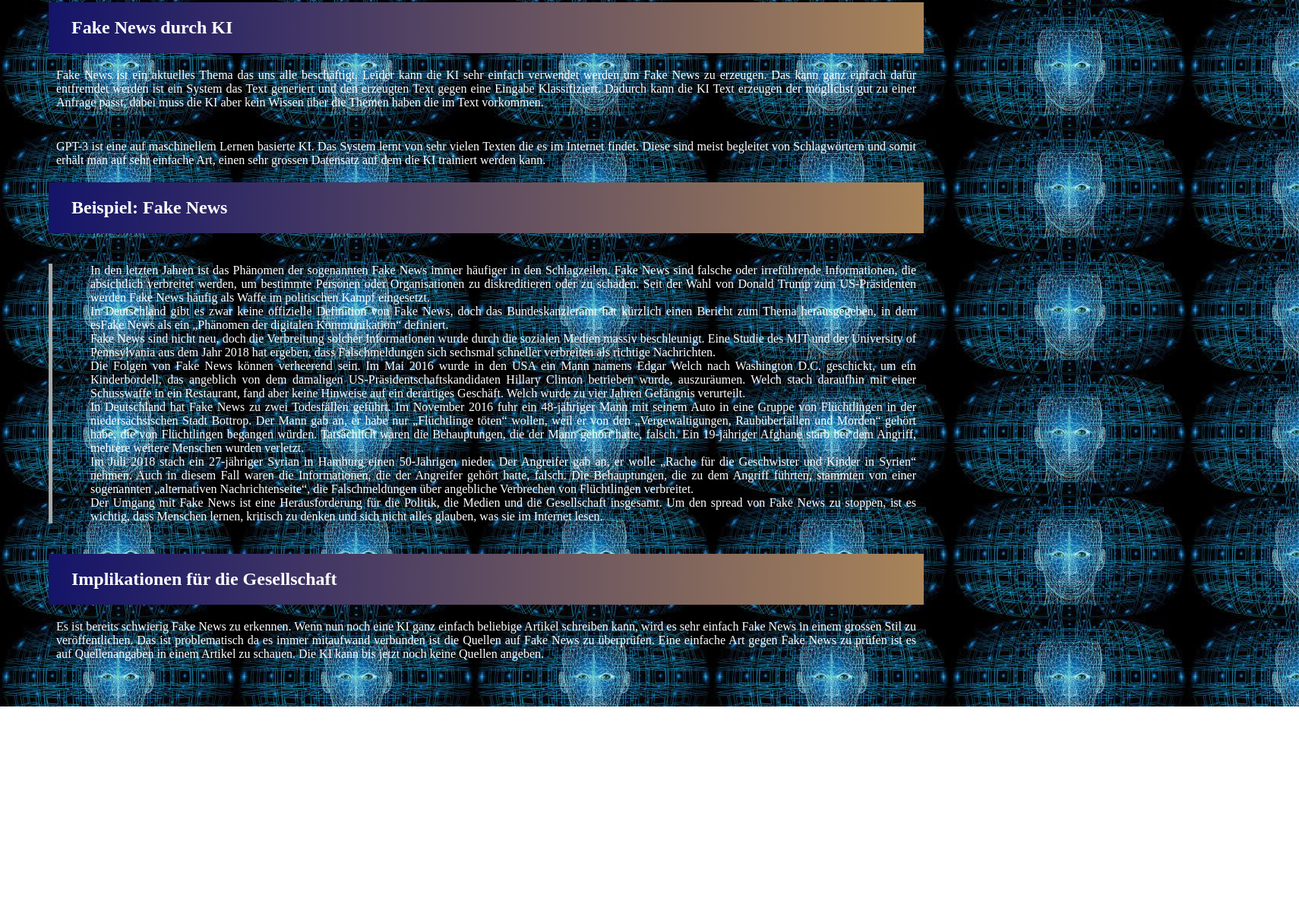
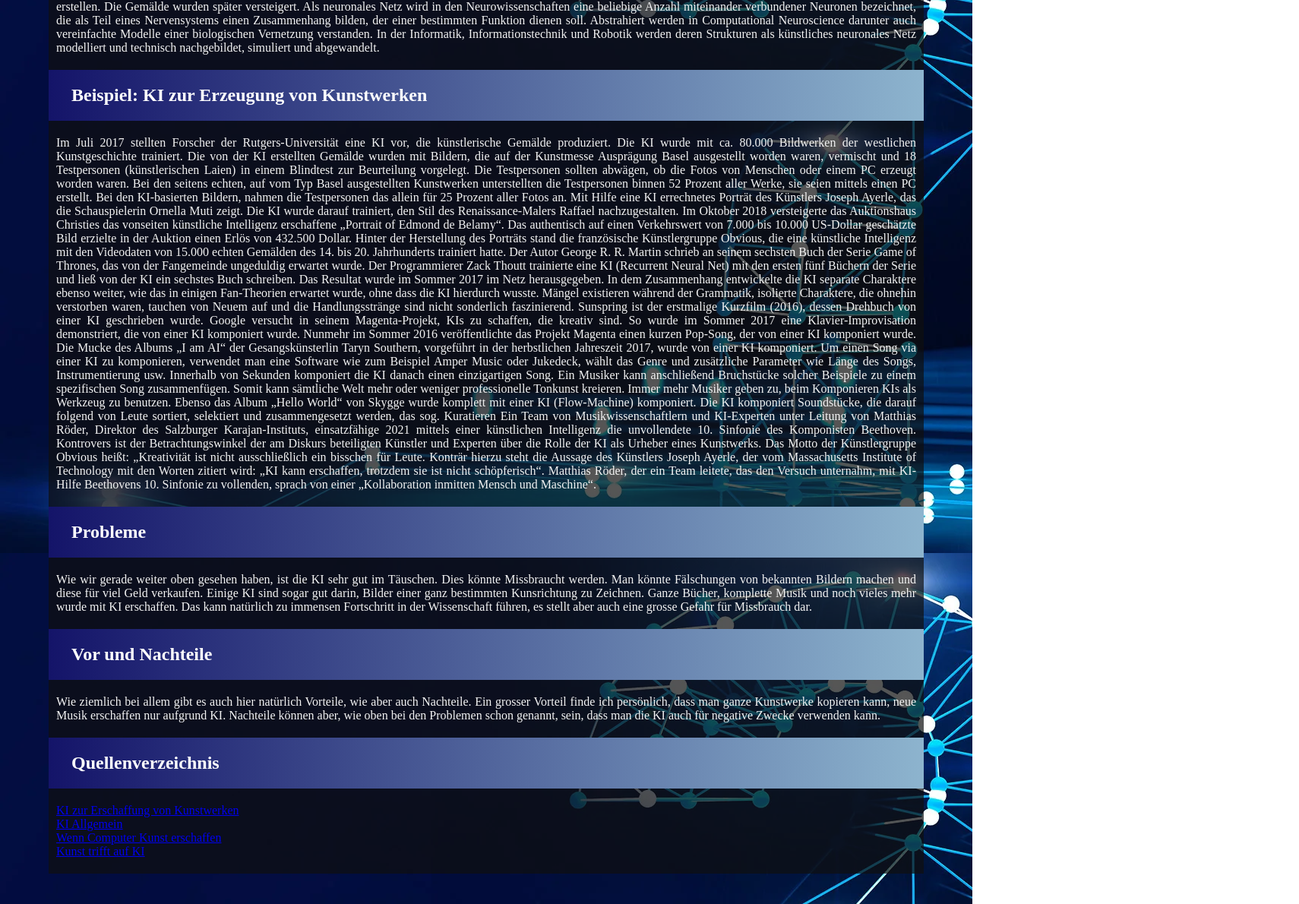
Before and after one commit to cedricgeissmann/ki-blog-2022-2mz, a plain HTML site: page index.html in a window 1280 px wide. Shown: the part 312-1502 px from the top of the page at 76% size, 1710 px wide, since content can reach past the window. Before the commit the page ends 1242 px from the top, so only its background shows below. Drawn offline with Linux system fonts and the light colour scheme.

Commit message:
fast fertig

```diff
--- a/index.html
+++ b/index.html
@@ -8,111 +8,103 @@
     </head>
     <body>
         <main class="container">
-            <h1>Künstliche Intelligenz https://de.wikipedia.org/wiki/K%C3%BCnstliche_Intelligenz#KI_bei_T%C3%B6tungsmaschinen_und_Kriegswaffen</h1>
+            <h1>Künstliche Intelligenz</h1>
 
             <section>
                 <h2>KI zur Erzeugung von Kunstwerken</h2>
                 <p>
-                    Forscher aus Tübingen haben neuronale Netze dazu verwendet, ein vorgegebenes Foto im Stil eines berühmten Künstlers zu malen z. B. Van Gogh oder Edvard Munch. Forscher bei Google haben neuronale Netze darauf trainiert, aus einer Art weißem Rauschen Bilder im Stil von Van Gogh und anderen Künstlern zu produzieren. Die Bilder wurden später auf einer Auktion versteigert.
+                    Künstliche Intelligenz (KI) ist ein Teilgebiet der Informatik, das sich mit der Automatisierung von intelligentem Verhalten und maschinellem Lernen beschäftigt. Dieser Begriff ist schwer zu definieren, da ihm eine genaue Definition von „Intelligenz“ fehlt. Es wird jedoch in Forschung und Entwicklung eingesetzt.
+                    Künstliche Intelligenz bezeichnet allgemein den Versuch, bestimmte menschliche Entscheidungsstrukturen nachzubilden, z.B. einen Computer, der so gebaut und programmiert ist, dass er relativ selbstständig Probleme lösen kann. Meist wird aber auch von mimetischer Intelligenz gesprochen, bei der „intelligentes Verhalten“ durch meist einfache Algorithmen simuliert wird, z.B. ein Computergegner in einem Spiel.
+                    Tübinger Forscher nutzten ein neuronales Netz, um ein bestimmtes Bild im Stil eines berühmten Künstlers zu malen, zum Beispiel B. Van Gogh oder Edvard Munch. Google-Forscher trainierten ein neuronales Netzwerk, um Bilder im Stil von Van Gogh und anderen Künstlern aus einer Art weißem Rauschen zu erstellen. Die Gemälde wurden später versteigert.
+                    Als neuronales Netz wird in den Neurowissenschaften eine beliebige Anzahl miteinander verbundener Neuronen bezeichnet, die als Teil eines Nervensystems einen Zusammenhang bilden, der einer bestimmten Funktion dienen soll. Abstrahiert werden in Computational Neuroscience darunter auch vereinfachte Modelle einer biologischen Vernetzung verstanden.
+                    In der Informatik, Informationstechnik und Robotik werden deren Strukturen als künstliches neuronales Netz modelliert und technisch nachgebildet, simuliert und abgewandelt.
+
+
                 </p>
             </section>
 
             <section>
-                <h2>Fake News durch KI</h2>
+                <h2>Beispiel: KI zur Erzeugung von Kunstwerken</h2>
                 <p>
-                    Fake News ist ein aktuelles Thema das uns alle beschäftigt.
-                    Leider kann die KI sehr einfach verwendet werden um Fake
-                    News zu erzeugen. Das kann ganz einfach dafür entfremdet werden ist ein
-                    System das Text generiert und den erzeugten Text gegen eine
-                    Eingabe Klassifiziert. Dadurch kann die KI Text erzeugen
-                    der möglichst gut zu einer Anfrage passt, dabei muss die KI
-                    aber kein Wissen über die Themen haben die im Text
-                    vorkommen.
-                </p>
-                <p>
-                    GPT-3 ist eine auf maschinellem Lernen basierte KI. Das
-                    System lernt von sehr vielen Texten die es im Internet
-                    findet. Diese sind meist begleitet von Schlagwörtern und
-                    somit erhält man auf sehr einfache Art, einen sehr grossen
-                    Datensatz auf dem die KI trainiert werden kann.
+                    Im Juli 2017 stellten Forscher der Rutgers-Universität eine KI vor,
+                    die künstlerische Gemälde produziert. Die KI wurde mit ca. 80.000
+                    Bildwerken der westlichen Kunstgeschichte trainiert. Die von der
+                    KI erstellten Gemälde wurden mit Bildern, die auf der Kunstmesse
+                    Ausprägung Basel ausgestellt worden waren, vermischt und 18 Testpersonen
+                    (künstlerischen Laien) in einem Blindtest zur Beurteilung vorgelegt.
+                    Die Testpersonen sollten abwägen, ob die Fotos von Menschen
+                    oder einem PC erzeugt worden waren. Bei den seitens echten,
+                    auf vom Typ Basel ausgestellten Kunstwerken unterstellten
+                    die Testpersonen binnen 52 Prozent aller Werke, sie seien mittels
+                    einen PC erstellt. Bei den KI-basierten Bildern, nahmen die
+                    Testpersonen das allein für 25 Prozent aller Fotos an. Mit Hilfe eine KI
+                    errechnetes Porträt
+                    des Künstlers Joseph Ayerle, das die Schauspielerin Ornella Muti zeigt.
+                    Die KI
+                    wurde darauf trainiert, den Stil des Renaissance-Malers Raffael
+                    nachzugestalten.
+                    Im Oktober 2018 versteigerte das Auktionshaus Christies das vonseiten künstliche Intelligenz
+                    erschaffene „Portrait of Edmond de Belamy“. Das authentisch auf einen Verkehrswert von
+                    7.000 bis 10.000 US-Dollar geschätzte Bild erzielte in der Auktion einen Erlös von 432.500
+                    Dollar. Hinter der Herstellung des Porträts stand die französische Künstlergruppe Obvious,
+                    die eine künstliche Intelligenz mit den Videodaten von 15.000 echten Gemälden des 14. bis 20.
+                    Jahrhunderts trainiert hatte. Der Autor George R. R. Martin schrieb an seinem sechsten Buch
+                    der Serie Game of Thrones, das von der Fangemeinde ungeduldig erwartet wurde. Der Programmierer
+                    Zack Thoutt trainierte eine KI (Recurrent Neural Net) mit den ersten fünf Büchern der Serie und
+                    ließ von der KI ein sechstes Buch schreiben. Das Resultat wurde im Sommer 2017 im Netz
+                    herausgegeben. In dem Zusammenhang entwickelte die KI separate Charaktere ebenso weiter, wie das in einigen
+                    Fan-Theorien erwartet wurde, ohne dass die KI hierdurch wusste. Mängel existieren während der Grammatik,
+                    isolierte Charaktere, die ohnehin verstorben waren, tauchen von Neuem auf und die Handlungsstränge
+                    sind nicht sonderlich faszinierend. Sunspring ist der erstmalige Kurzfilm (2016), dessen Drehbuch von einer KI
+                    geschrieben wurde. Google versucht in seinem Magenta-Projekt, KIs zu schaffen, die kreativ sind.
+                    So wurde im Sommer 2017 eine Klavier-Improvisation demonstriert, die von einer KI komponiert wurde.
+                    Nunmehr im Sommer 2016 veröffentlichte das Projekt Magenta einen kurzen Pop-Song, der von einer KI
+                    komponiert wurde. Die Mucke des Albums „I am AI“ der Gesangskünsterlin Taryn Southern, vorgeführt in der herbstlichen Jahreszeit 2017,
+                    wurde von einer KI komponiert. Um einen Song via einer KI zu komponieren, verwendet man eine Software wie zum Beispiel Amper Music oder Jukedeck, wählt das Genre und zusätzliche Parameter wie Länge des Songs, Instrumentierung usw. Innerhalb von Sekunden komponiert die KI danach einen einzigartigen Song. Ein Musiker kann anschließend Bruchstücke solcher Beispiele zu einem spezifischen Song zusammenfügen. Somit kann sämtliche Welt mehr oder weniger professionelle Tonkunst kreieren. Immer mehr Musiker geben zu, beim Komponieren KIs als Werkzeug zu benutzen. Ebenso das Album „Hello World“ von Skygge wurde komplett mit einer KI (Flow-Machine) komponiert. Die KI komponiert Soundstücke, die darauf folgend von Leute sortiert, selektiert und zusammengesetzt werden, das sog. Kuratieren Ein Team von Musikwissenschaftlern und KI-Experten unter Leitung von Matthias Röder, Direktor des Salzburger Karajan-Instituts, einsatzfähige 2021 mittels einer künstlichen Intelligenz die unvollendete 10. Sinfonie des Komponisten Beethoven.
+                    Kontrovers ist der Betrachtungswinkel der am Diskurs beteiligten Künstler und Experten über die Rolle der KI
+                    als Urheber eines Kunstwerks. Das Motto der Künstlergruppe Obvious heißt: „Kreativität ist
+                    nicht ausschließlich ein bisschen für Leute. Konträr hierzu steht die Aussage des Künstlers Joseph Ayerle, der
+                    vom Massachusetts Institute of Technology mit den Worten zitiert wird: „KI kann erschaffen,
+                    trotzdem sie ist nicht schöpferisch“. Matthias Röder, der ein Team leitete, das den Versuch
+                    unternahm, mit KI-Hilfe Beethovens 10. Sinfonie zu vollenden, sprach von einer „Kollaboration
+                    inmitten Mensch und Maschine“.
+
+
+
                 </p>
             </section>
             <section>
-                <h2>Beispiel: Fake News</h2>
+                <h2>Probleme</h2>
                 <p>
-                <div class="cite">
-                    In den letzten Jahren ist das Phänomen der sogenannten Fake
-                    News immer häufiger in den Schlagzeilen. Fake News sind
-                    falsche oder irreführende Informationen, die absichtlich
-                    verbreitet werden, um bestimmte Personen oder
-                    Organisationen zu diskreditieren oder zu schaden. Seit der
-                    Wahl von Donald Trump zum US-Präsidenten werden Fake News
-                    häufig als Waffe im politischen Kampf eingesetzt.
-                    <br>
-                    In Deutschland gibt es zwar keine offizielle Definition von
-                    Fake News, doch das Bundeskanzleramt hat kürzlich einen
-                    Bericht zum Thema herausgegeben, in dem esFake News als ein
-                    „Phänomen der digitalen Kommunikation“ definiert.
-                    <br>
-                    Fake News sind nicht neu, doch die Verbreitung solcher
-                    Informationen wurde durch die sozialen Medien massiv
-                    beschleunigt. Eine Studie des MIT und der University of
-                    Pennsylvania aus dem Jahr 2018 hat ergeben, dass
-                    Falschmeldungen sich sechsmal schneller verbreiten als
-                    richtige Nachrichten.
-                    <br>
 
-                    Die Folgen von Fake News können verheerend sein. Im Mai
-                    2016 wurde in den USA ein Mann namens Edgar Welch nach
-                    Washington D.C. geschickt, um ein Kinderbordell, das
-                    angeblich von dem damaligen US-Präsidentschaftskandidaten
-                    Hillary Clinton betrieben wurde, auszuräumen. Welch stach
-                    daraufhin mit einer Schusswaffe in ein Restaurant, fand
-                    aber keine Hinweise auf ein derartiges Geschäft. Welch
-                    wurde zu vier Jahren Gefängnis verurteilt.
-                    <br>
-
-                    In Deutschland hat Fake News zu zwei Todesfällen geführt.
-                    Im November 2016 fuhr ein 48-jähriger Mann mit seinem Auto
-                    in eine Gruppe von Flüchtlingen in der niedersächsischen
-                    Stadt Bottrop. Der Mann gab an, er habe nur „Flüchtlinge
-                    töten“ wollen, weil er von den „Vergewaltigungen,
-                    Raubüberfällen und Morden“ gehört habe, die von
-                    Flüchtlingen begangen würden. Tatsächlich waren die
-                    Behauptungen, die der Mann gehört hatte, falsch. Ein
-                    19-jähriger Afghane starb bei dem Angriff, mehrere weitere
-                    Menschen wurden verletzt.
-                    <br>
-
-                    Im Juli 2018 stach ein 27-jähriger Syrian in Hamburg einen
-                    50-Jährigen nieder. Der Angreifer gab an, er wolle „Rache
-                    für die Geschwister und Kinder in Syrien“ nehmen. Auch in
-                    diesem Fall waren die Informationen, die der Angreifer
-                    gehört hatte, falsch. Die Behauptungen, die zu dem Angriff
-                    führten, stammten von einer sogenannten „alternativen
-                    Nachrichtenseite“, die Falschmeldungen über angebliche
-                    Verbrechen von Flüchtlingen verbreitet.
-                    <br>
-
-                    Der Umgang mit Fake News ist eine Herausforderung für die
-                    Politik, die Medien und die Gesellschaft insgesamt. Um den
-                    spread von Fake News zu stoppen, ist es wichtig, dass
-                    Menschen lernen, kritisch zu denken und sich nicht alles
-                    glauben, was sie im Internet lesen.
-                </div>
+                    Wie wir gerade weiter oben gesehen haben, ist die KI sehr gut im Täuschen.
+                    Dies könnte Missbraucht werden. Man könnte Fälschungen von bekannten Bildern machen und
+                    diese für viel Geld verkaufen. Einige KI sind sogar gut darin, Bilder einer ganz bestimmten
+                    Kunsrichtung zu Zeichnen. Ganze Bücher, komplette Musik und noch vieles mehr wurde mit KI
+                    erschaffen. Das kann natürlich zu immensen Fortschritt in der Wissenschaft führen, es stellt
+                    aber auch eine grosse Gefahr für Missbrauch dar.
                 </p>
             </section>
             <section>
-                <h2>Implikationen für die Gesellschaft</h2>
+                <h2>Vor und Nachteile</h2>
                 <p>
-                    Es ist bereits schwierig Fake News zu erkennen. Wenn nun
-                    noch eine KI ganz einfach beliebige Artikel schreiben kann,
-                    wird es sehr einfach Fake News in einem grossen Stil zu
-                    veröffentlichen. Das ist problematisch da es immer
-                    mitaufwand verbunden ist die Quellen auf Fake News zu
-                    überprüfen. Eine einfache Art gegen Fake News zu prüfen ist
-                    es auf Quellenangaben in einem Artikel zu schauen. Die KI
-                    kann bis jetzt noch keine Quellen angeben.
+                    Wie ziemlich bei allem gibt es auch hier natürlich Vorteile, wie aber auch Nachteile.
+                    Ein grosser Vorteil finde ich persönlich, dass man ganze Kunstwerke kopieren kann, neue Musik
+                    erschaffen nur aufgrund KI. Nachteile können aber, wie oben bei den Problemen schon
+                    genannt, sein, dass man die KI auch für negative Zwecke verwenden kann.
+
+                </p>
+            </section>
+            <section>
+                <h2>Quellenverzeichnis</h2>
+                <p>
+                <a href="https://de.wikipedia.org/wiki/K%C3%BCnstliche_Intelligenz#KI_bei_T%C3%B6tungsmaschinen_und_Kriegswaffen">KI zur Erschaffung von Kunstwerken</a><br>
+                <a href="https://next.ergo.com/de/KI-Robotics/2021/KI-Kunst-Kuenstlerische-Intelligenz#:~:text=%E2%80%9EIn%20der%20Kunstwelt%20entstand%20durch,ein%20Alleinstellungsmerkmal%20des%20Menschen%E2%80%9C%20sei.">KI Allgemein</a><br>
+                <a href="https://www.tagesspiegel.de/kultur/kreative-ki-wenn-computer-kunst-schaffen/25625630.html">Wenn Computer Kunst erschaffen</a><br>
+                <a href="https://www.goethe.de/prj/k40/de/kun/ooo.html">Kunst trifft auf KI</a>
+
+
+
                 </p>
             </section>
         </main>
--- a/style.css
+++ b/style.css
@@ -5,12 +5,12 @@
 body {
     margin: 0;
     padding: 0;
-    background-image: url("download.jpg");
+    background-image: url("informatik4.webp");
 }
 
 h1, h2 {
     background: #1f0f93;
-    background-image: linear-gradient(90deg, rgb(20, 20, 105), rgb(169, 132, 89));
+    background-image: linear-gradient(90deg, rgb(20, 20, 105), rgb(141, 180, 206));
     padding: 20px 30px;
     margin: 0;
     color:white
@@ -18,7 +18,7 @@ h1, h2 {
 
 .container {
     padding: 40px 5%;
-    color: white;
+    color: rgb(244, 244, 244);
 }
 
 section {
@@ -26,7 +26,7 @@ section {
 }
 
 section > p {
-    background-color: transparent;
+    background-color: rgba(15, 15, 15, 0.7);
     padding: 20px 10px;
     margin: 0;
     text-align: justify;
```
Also changed, not shown: informatik2.jpg (added), informatik4.webp (added).
